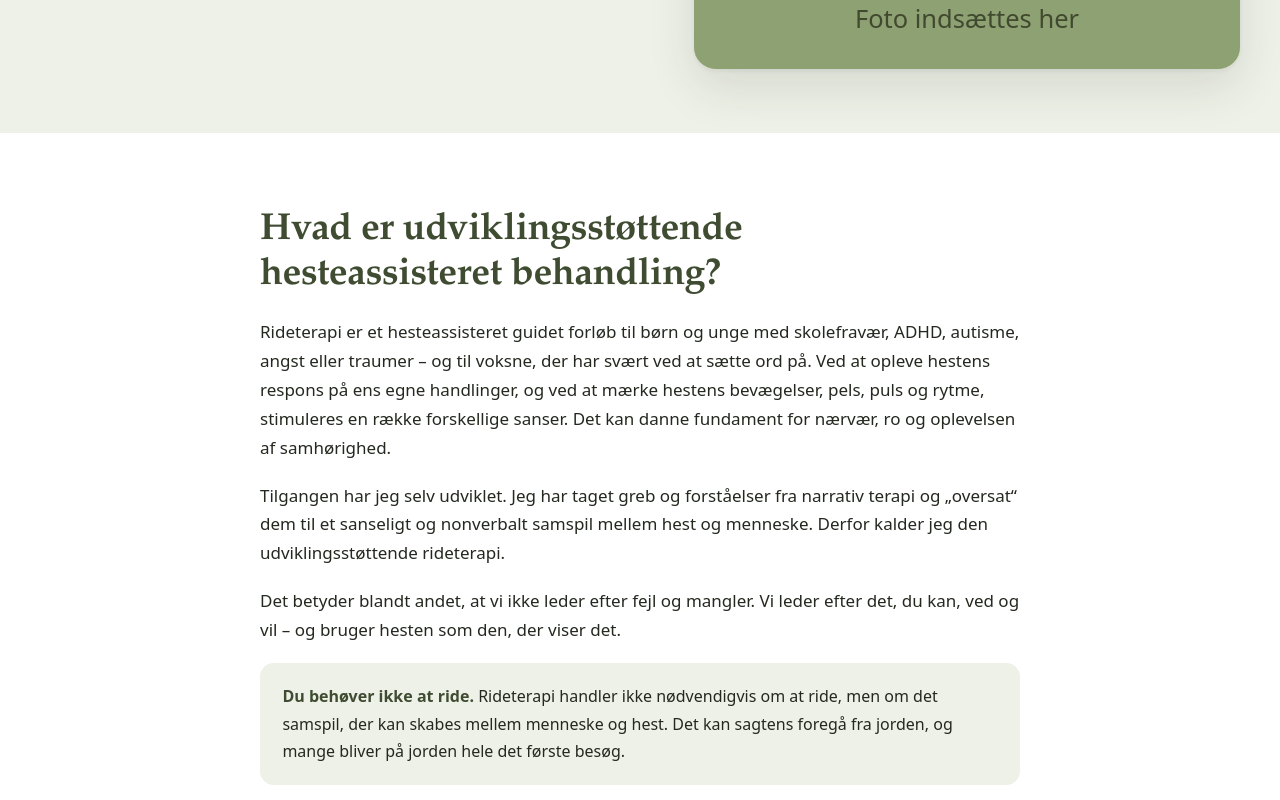
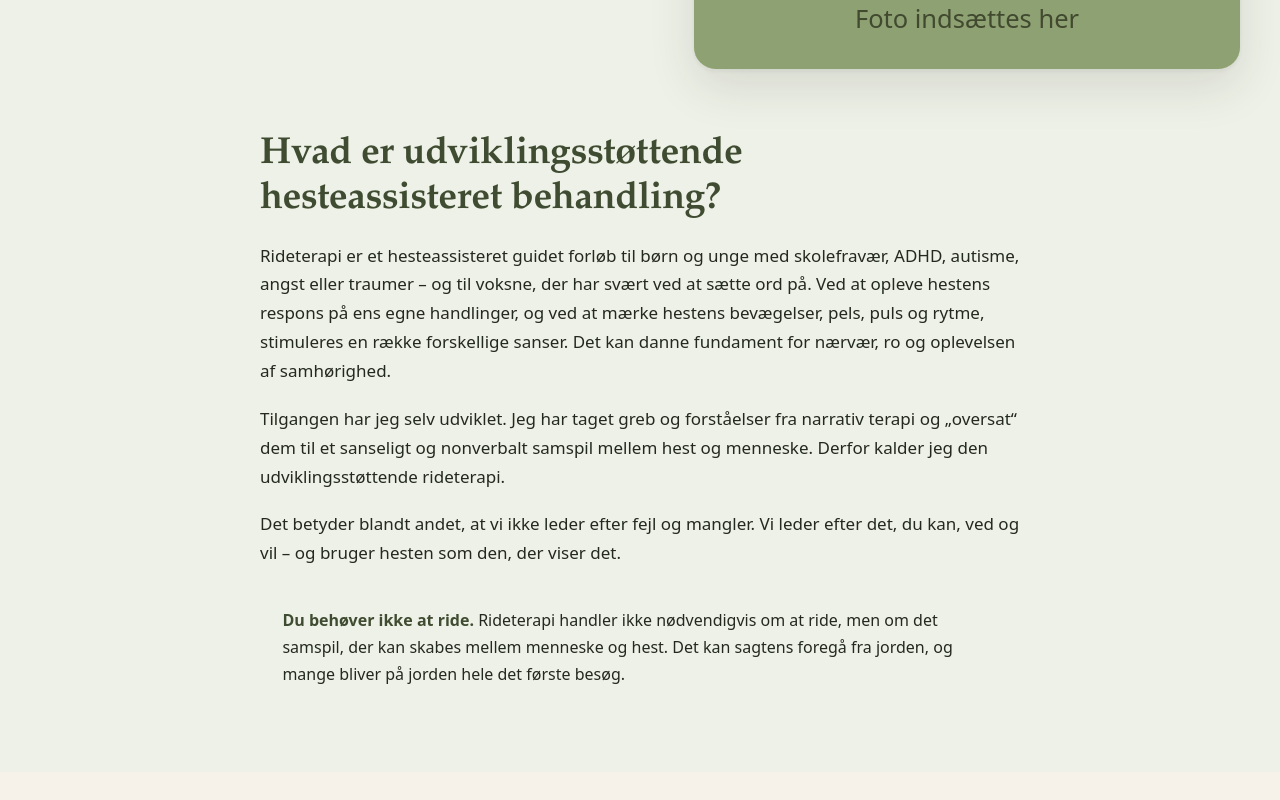
Before and after one commit to Lukasroland123/rideterapi-gevninge, an Eleventy site: page src/rideterapi.njk in a window 1280 px wide. Shown: the part 800-1600 px from the top of the page. Built offline with nearby package versions, Linux system fonts and the light colour scheme; Eleventy itself is replaced by a stand-in of ours; files that its build step writes are made by us from their sources.

Commit message:
Rideterapi: Hvad er-afsnittet flyttet ind i det gronne herofelt

```diff
--- a/src/assets/css/style.css
+++ b/src/assets/css/style.css
@@ -375,6 +375,11 @@ blockquote {
 }
 .hero__media img { width: 100%; height: 100%; object-fit: cover; }
 
+/* Uddybende tekst, der skal ligge paa hero'ens groenne baggrund
+   i stedet for i et hvidt afsnit nedenunder. */
+.hero__uddyb { padding-bottom: clamp(2.5rem, 5vw, 4.5rem); }
+.hero__uddyb > h2:first-child { margin-top: 0; }
+
 .badges { display: flex; flex-wrap: wrap; gap: .5rem; margin-top: 1.5rem; }
 .badge {
   display: inline-flex; align-items: center; gap: .4rem;
--- a/src/rideterapi.njk
+++ b/src/rideterapi.njk
@@ -18,13 +18,13 @@ eleventyComputed:
       </div>
     </div>
     <div class="hero__media">
-      <img src="{{ rideterapi.hero_billede }}" alt="{{ rideterapi.hero_billede_alt }}" width="800" height="600">
+      <img src="{{ rideterapi.hero_billede }}" alt="{{ rideterapi.hero_billede_alt }}" width="600" height="800">
     </div>
   </div>
-</section>
 
-<section class="section">
-  <div class="wrap wrap--narrow prose">
+  {# Uddybningen ligger bevidst inde i selve hero-feltet, saa den staar paa
+     den samme lysegroenne baggrund som overskriften. #}
+  <div class="wrap wrap--narrow prose hero__uddyb">
     <h2>{{ rideterapi.hvad_overskrift }}</h2>
     {{ rideterapi.hvad_tekst | afsnit | safe }}
     <div class="note">
```
